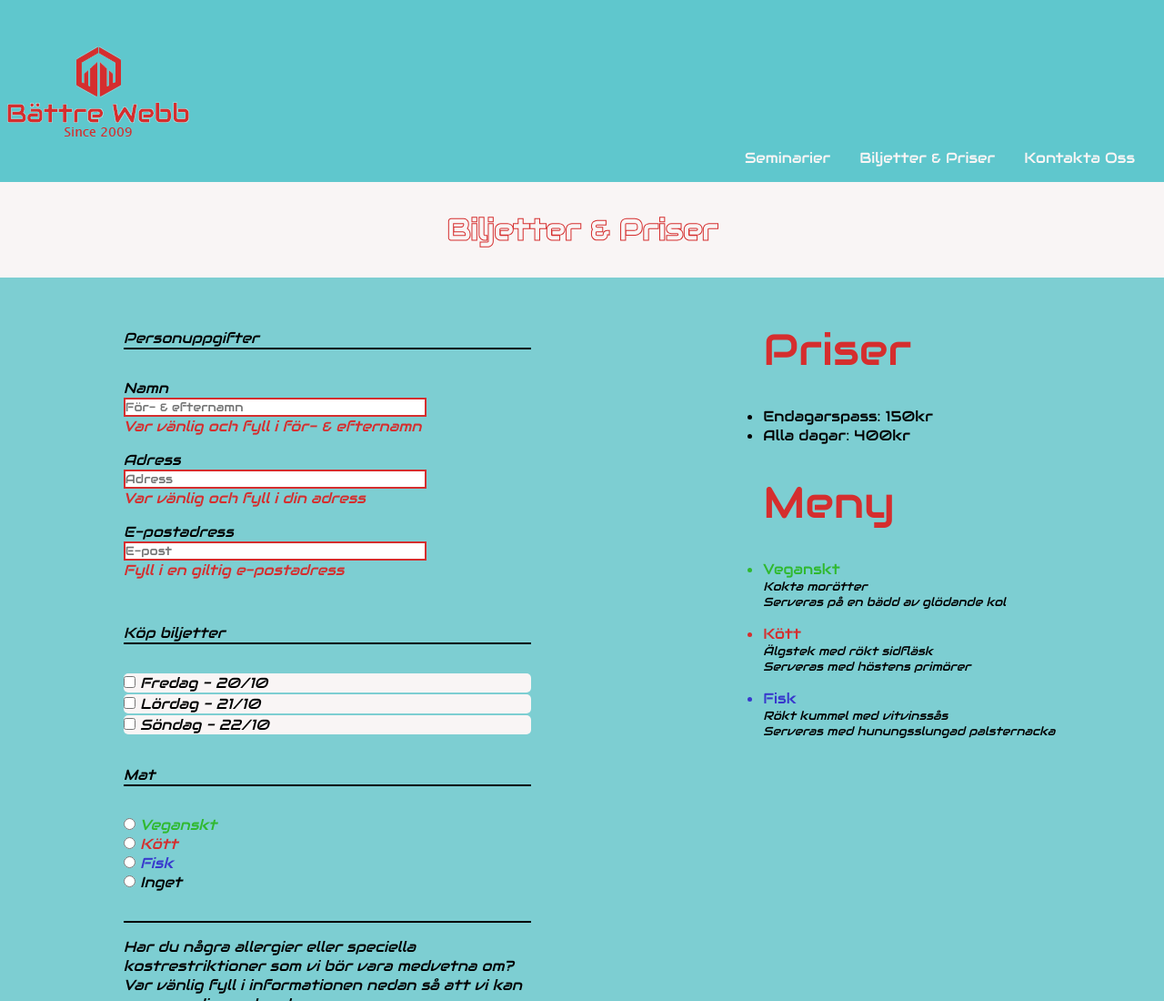
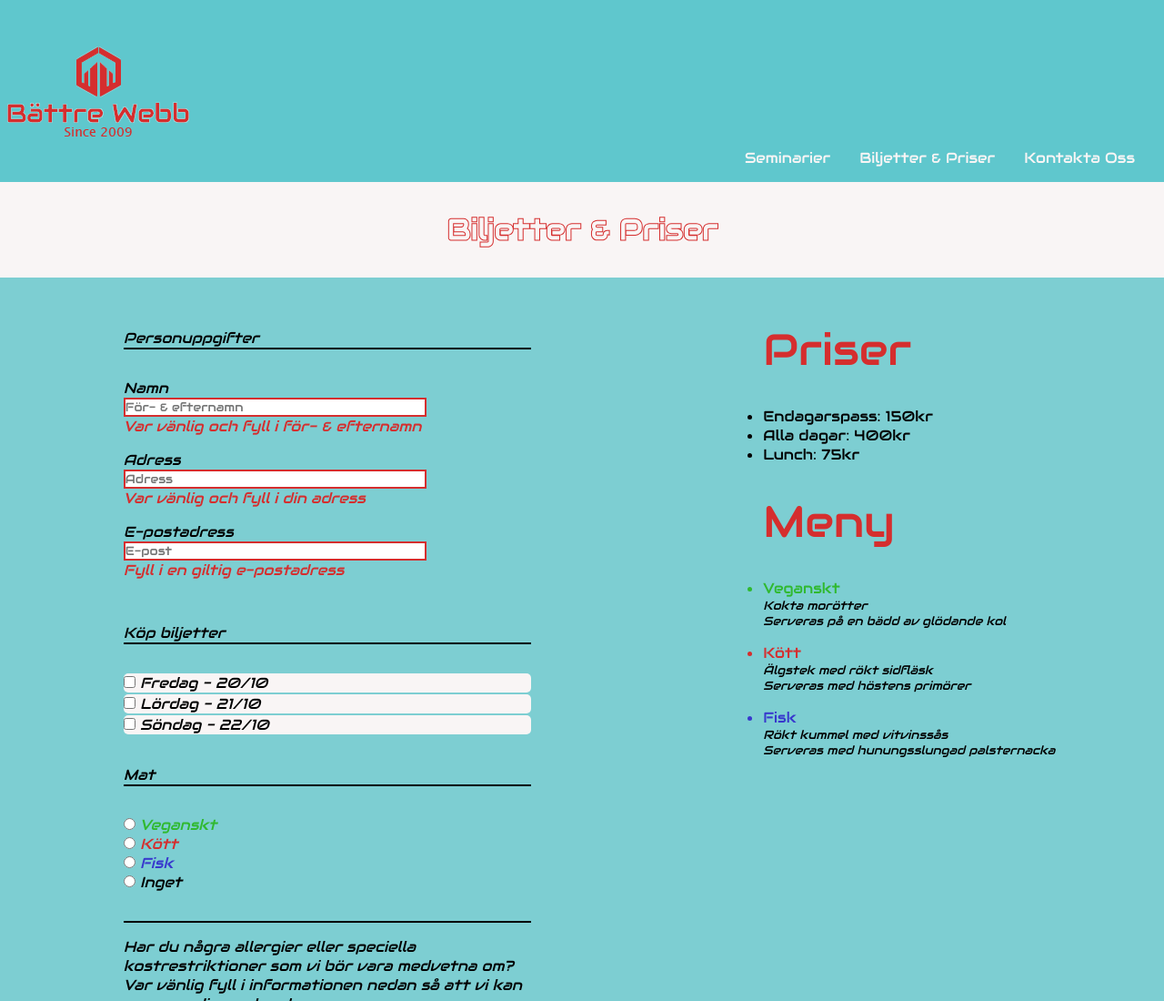
Before and after one commit to Martinf88/better-web, a plain HTML site: page biljetter-priser.html in a window 1280 px wide. Shown: the top 1100 px of the page at 91% size. Drawn offline with Linux system fonts and the light colour scheme.

Commit message:
lunch 75kr

```diff
--- a/biljetter-priser.html
+++ b/biljetter-priser.html
@@ -119,6 +119,7 @@
 					<ul>
 						<li>Endagarspass: 150kr</li>
 						<li>Alla dagar: 400kr</li>
+						<li>Lunch: 75kr</li>
 					</ul>
 
 					<p class=" menu-info">Meny</p>
```
